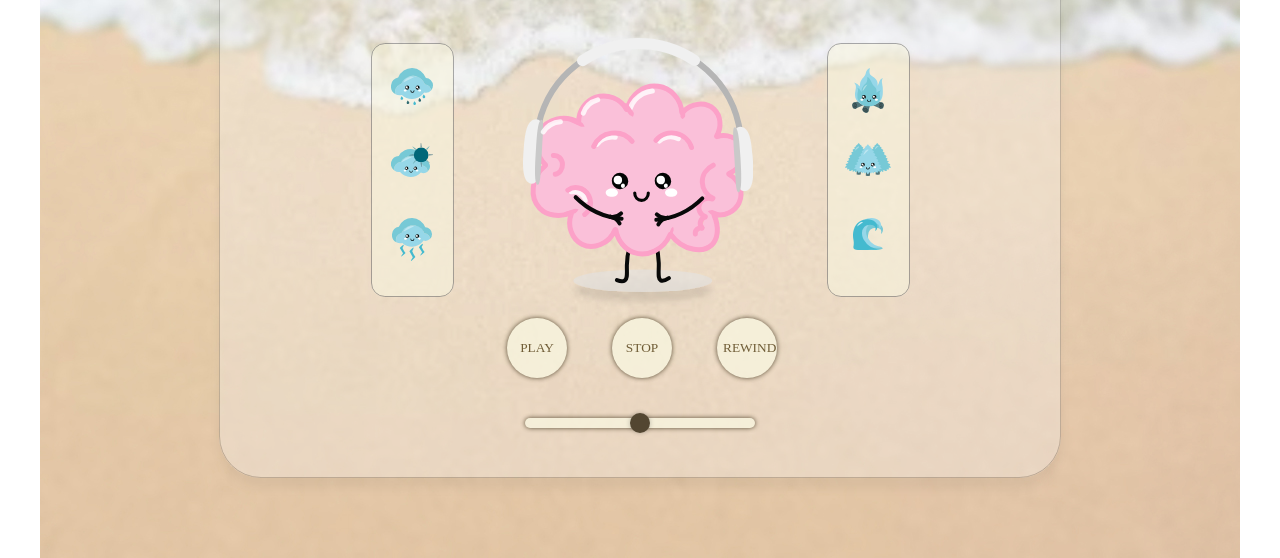
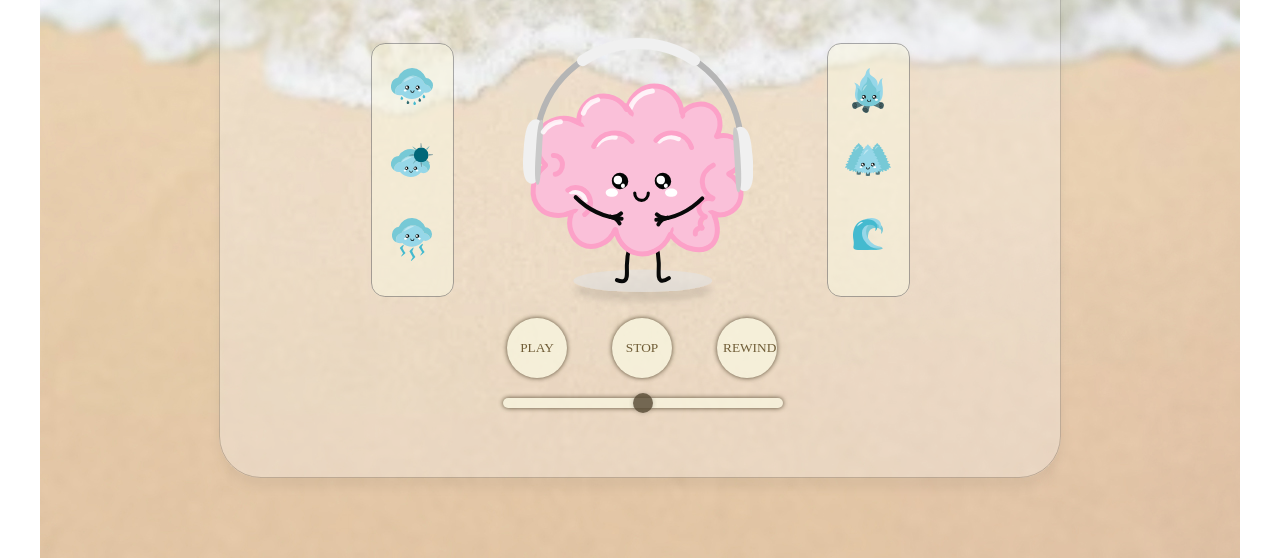
Before and after one commit to callidora-idsardi/idsardi_c_chicoine_j_musicmixer, a plain HTML site: page index.html in a window 1280 px wide. Shown: the part 242-800 px from the top of the page. Drawn offline with Linux system fonts and the light colour scheme.

Commit message:
moved some things

```diff
--- a/css/main.css
+++ b/css/main.css
@@ -225,9 +225,10 @@ margin-top: -460px;
 
   #volume-slider {
     -webkit-appearance: none;
-    width: 230px;
+    width: 280px;
     height: 10px;
-    margin-top:-140px;
+    margin-top:-160px;
+    margin-left: -20px;
     background-color: #F8F5DF;
     opacity: 80%;
     border-radius: 10px;
@@ -241,6 +242,7 @@ margin-top: -460px;
     width: 20px;
     height: 20px;
     background-color: #2e230e;
+    opacity: 80%;
     border-radius: 50%;
     box-shadow: 0 0 5px rgba(0, 0, 0, 0.3);
   }
```
